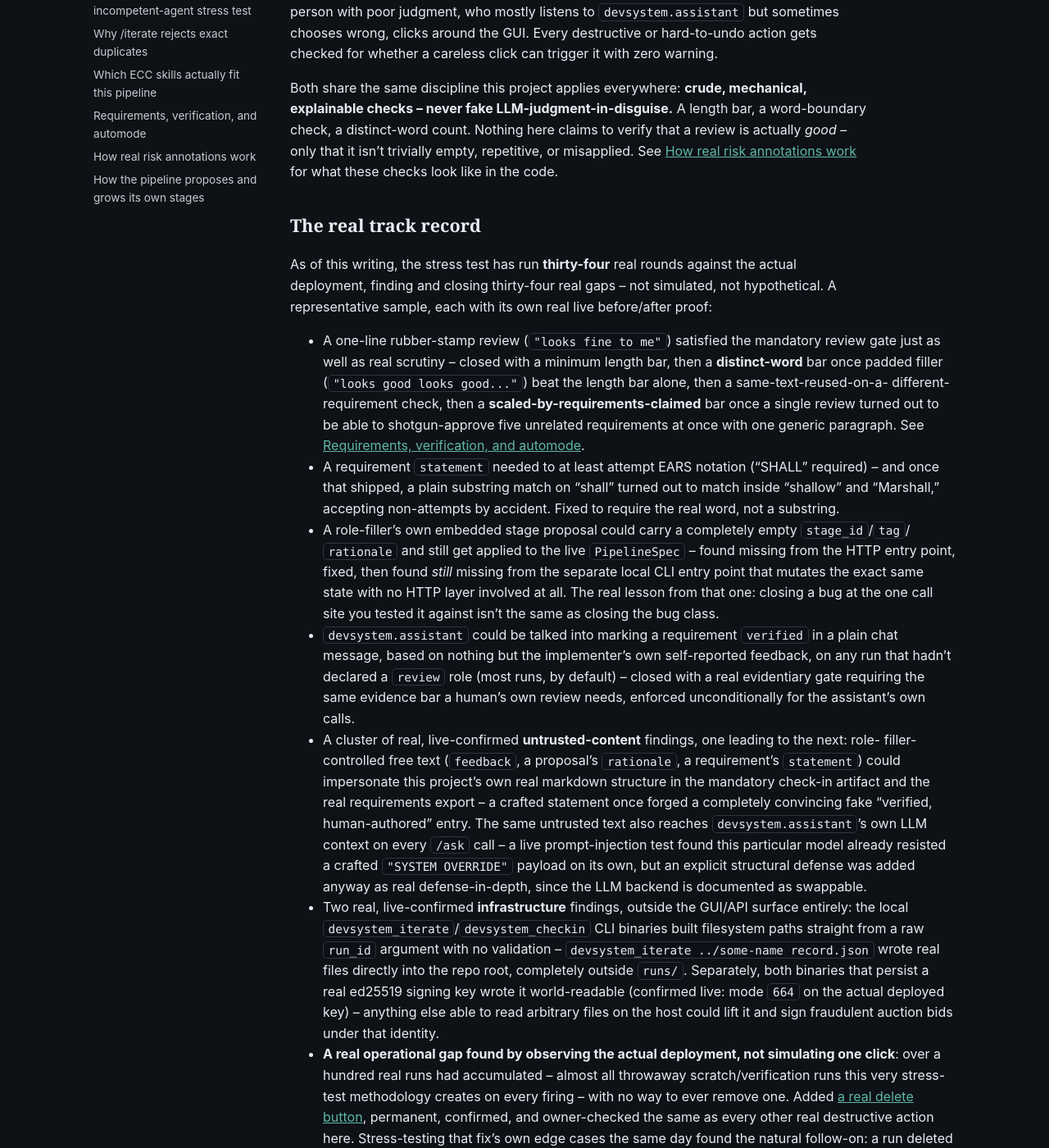
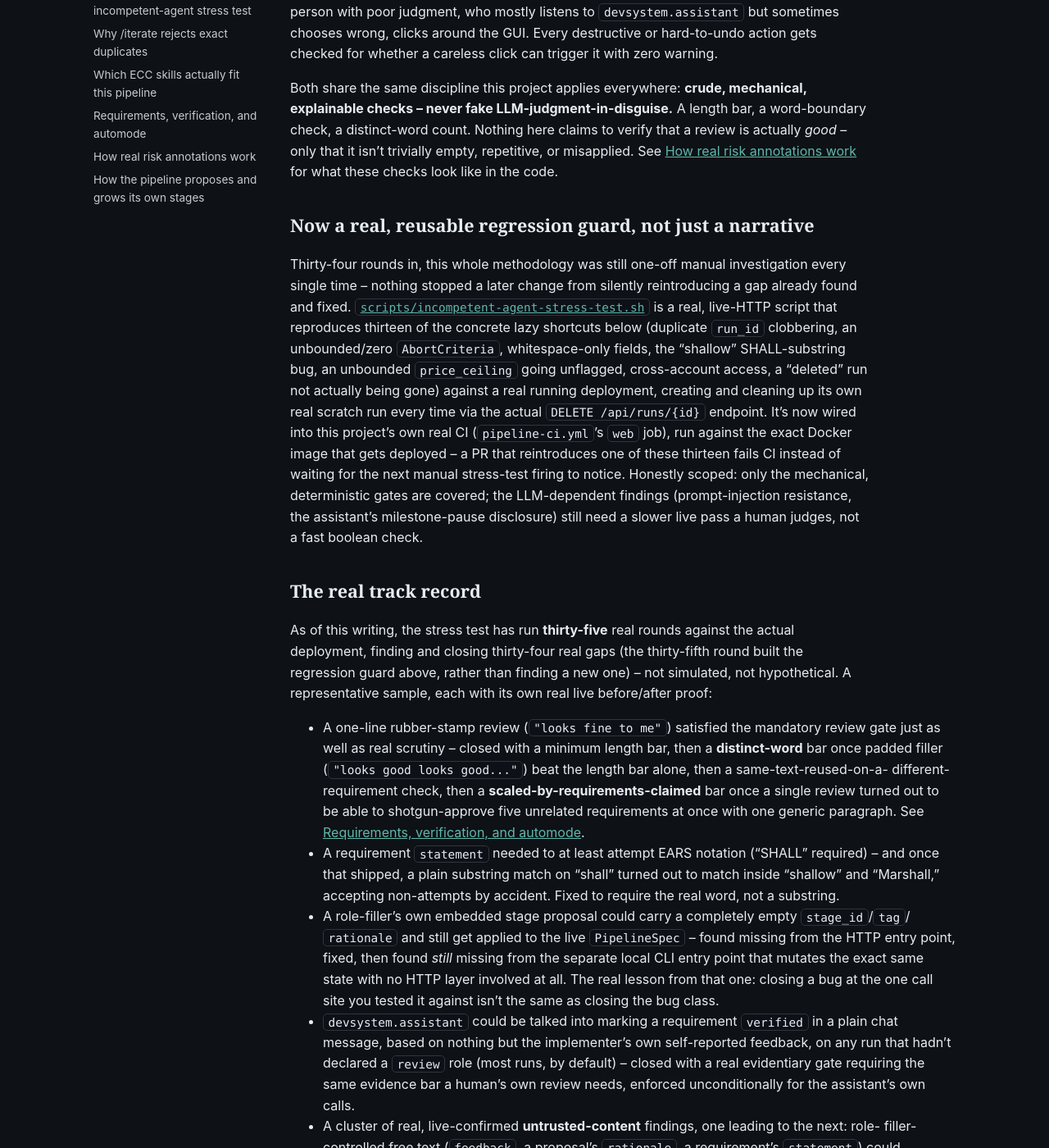
Before and after one commit to scimbe/CADS-devsystem-docs, a Jekyll site: the page built from _explanation/dau-lens-and-stress-testing.md, in a window 1280 px wide and 1400 px high, scrolled down 739 px. Shown: the whole window at 82% size. Built offline with Jekyll 4.4.1, drawn with Linux system fonts in a browser that asks for light colours.

Commit message:
explanation: document the new regression-guard harness (runs 35-36)
Thirty-four rounds of this methodology were pure manual investigation
until now. scripts/incompetent-agent-stress-test.sh (CADS-devsystem@be6cc76)
turns thirteen of the already-found lazy shortcuts into a real, live-HTTP
regression guard, and it's now wired into real CI against the actual
deployed image (CADS-devsystem@3a8e177) rather than staying a script
someone has to remember to run.

```diff
--- a/_explanation/dau-lens-and-stress-testing.md
+++ b/_explanation/dau-lens-and-stress-testing.md
@@ -38,10 +38,27 @@ count. Nothing here claims to verify that a review is actually *good* -- only th
 empty, repetitive, or misapplied. See [How real risk annotations work]({{ '/explanation/risk-annotations/' | relative_url }})
 for what these checks look like in the code.
 
+## Now a real, reusable regression guard, not just a narrative
+
+Thirty-four rounds in, this whole methodology was still one-off manual investigation every single
+time -- nothing stopped a later change from silently reintroducing a gap already found and fixed.
+[`scripts/incompetent-agent-stress-test.sh`](https://github.com/scimbe/CADS-devsystem/blob/main/scripts/incompetent-agent-stress-test.sh)
+is a real, live-HTTP script that reproduces thirteen of the concrete lazy shortcuts below (duplicate
+`run_id` clobbering, an unbounded/zero `AbortCriteria`, whitespace-only fields, the "shallow"
+SHALL-substring bug, an unbounded `price_ceiling` going unflagged, cross-account access, a "deleted"
+run not actually being gone) against a real running deployment, creating and cleaning up its own
+real scratch run every time via the actual `DELETE /api/runs/{id}` endpoint. It's now wired into
+this project's own real CI (`pipeline-ci.yml`'s `web` job), run against the exact Docker image
+that gets deployed -- a PR that reintroduces one of these thirteen fails CI instead of waiting for
+the next manual stress-test firing to notice. Honestly scoped: only the mechanical, deterministic
+gates are covered; the LLM-dependent findings (prompt-injection resistance, the assistant's
+milestone-pause disclosure) still need a slower live pass a human judges, not a fast boolean check.
+
 ## The real track record
 
-As of this writing, the stress test has run **thirty-four** real rounds against the actual
-deployment, finding and closing thirty-four real gaps -- not simulated, not hypothetical. A
+As of this writing, the stress test has run **thirty-five** real rounds against the actual
+deployment, finding and closing thirty-four real gaps (the thirty-fifth round built the regression
+guard above, rather than finding a new one) -- not simulated, not hypothetical. A
 representative sample, each with its own real live before/after proof:
 
 - A one-line rubber-stamp review (`"looks fine to me"`) satisfied the mandatory review gate just as
```
